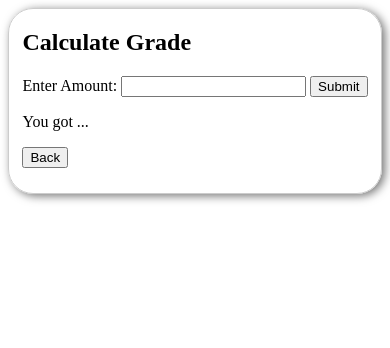
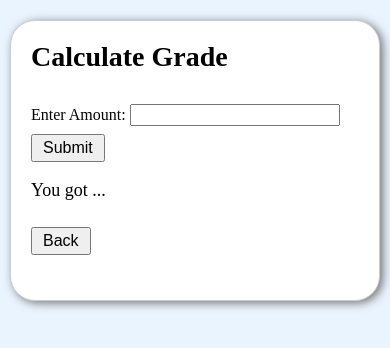
Before and after one commit to maythiri157185-del/maythiri-website, a plain HTML site: page calculateGrade.html in a window 390 px wide. Drawn offline with Linux system fonts and the light colour scheme.

Commit message:
Update calculateGrade.html

```diff
--- a/calculateGrade.html
+++ b/calculateGrade.html
@@ -1,43 +1,154 @@
 <!DOCTYPE html>
 <html>
+
 <head>
+
+    <meta charset="UTF-8">
+
+    <meta name="viewport" content="width=device-width, initial-scale=1.0">
+
+    <title>Calculate Grade</title>
+
     <style>
+
         body {
+            margin: 0;
+            padding: 30px;
+
+            font-family: "Times New Roman", serif;
+
+            background-color: #eaf4ff;
+
             display: flex;
             align-items: center;
             justify-content: center;
         }
+
         .container {
             display: flex;
             align-items: center;
             justify-content: center;
+
             width: 380px;
+            max-width: 90%;
+
             height: auto;
+
             border: 1px solid #ccc;
             border-radius: 25px;
+
             box-shadow: 3px 2px 10px rgb(117, 117, 117);
+
+            background-color: white;
+
+            padding: 25px 30px;
         }
-        #items{
+
+        #items {
             margin-bottom: 25px;
         }
+
+        h2 {
+            margin-top: 0;
+            font-size: 32px;
+        }
+
+        input {
+            height: 22px;
+            font-size: 16px;
+        }
+
+        button {
+            font-size: 16px;
+            padding: 3px 10px;
+            cursor: pointer;
+        }
+
+        #result {
+            font-size: 18px;
+        }
+
+        @media (max-width: 600px) {
+
+            body {
+                padding: 20px 10px;
+            }
+
+            .container {
+                width: 100%;
+                max-width: 380px;
+
+                padding: 20px;
+            }
+
+            h2 {
+                font-size: 28px;
+            }
+
+            input {
+                width: 100%;
+                max-width: 210px;
+
+                box-sizing: border-box;
+
+                margin-top: 8px;
+            }
+
+            #items > button {
+                margin-top: 8px;
+            }
+        }
+
+        @media (max-width: 380px) {
+
+            .container {
+                padding: 18px;
+            }
+
+            h2 {
+                font-size: 25px;
+            }
+
+            input {
+                max-width: 100%;
+            }
+        }
+
     </style>
+
 </head>
+
 <body>
+
     <div class="container">
+
         <div id="items">
+
             <h2>Calculate Grade</h2>
+
             <span>Enter Amount:</span>
+
             <input type="number" id="amount">
-            <button onclick="calculateGrade()">Submit</button>
-            <p id="result">You got ... </p>
-            <button onclick="location.href='index.html'">Back</button>
+
+            <button onclick="calculateGrade()">
+                Submit
+            </button>
+
+            <p id="result">
+                You got ...
+            </p>
+
+            <button onclick="location.href='index.html'">
+                Back
+            </button>
+
         </div>
-
-
 
     </div>
 
+
     <script>
+
         function calculateGrade() {
             let amount = document.getElementById("amount").value;
             let grade;
@@ -62,7 +173,9 @@
                 document.getElementById("result").innerHTML = "Invalid amount. Please enter a value between 0 and 100.";
             }
         }
+
     </script>
 
 </body>
+
 </html>
```
